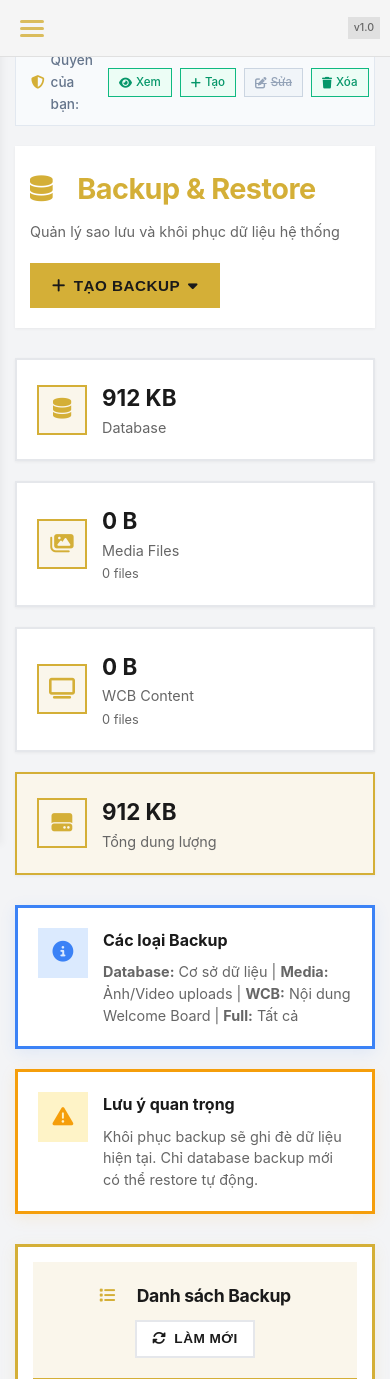
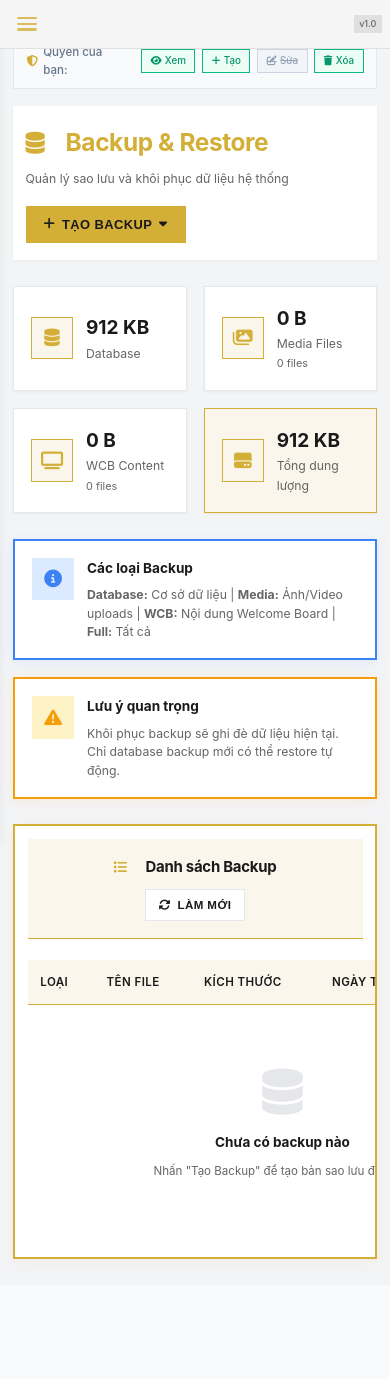
Before and after one commit to quanglong3824/wcb, a PHP site: page /quanglong3824/backup.php in a window 390 px wide. Shown: the top 1379 px of the page. After the commit the page ends 1265 px from the top, so only its background shows below. Run offline with PHP 8.4, Linux system fonts and the light colour scheme; a user stored in the database is signed in; data comes from the database, SQL or seed files in the repository; data that the repository does not hold is empty.

Commit message:
feat: set body zoom to 0.85 for mobile and small mobile screens to improve responsiveness.

```diff
--- a/assets/css/mobile-responsive.css
+++ b/assets/css/mobile-responsive.css
@@ -75,6 +75,7 @@
    RESPONSIVE - Tablet & Below (< 992px)
    ===================================================== */
 @media (max-width: 991px) {
+
     /* Show hamburger */
     .hamburger-menu {
         display: flex;
@@ -124,6 +125,12 @@
    RESPONSIVE - Mobile (< 768px)
    ===================================================== */
 @media (max-width: 767px) {
+
+    /* Set zoom for mobile */
+    body {
+        zoom: 0.85 !important;
+    }
+
     /* Top info bar */
     .top-info-bar {
         padding: 6px 0;
@@ -419,9 +426,11 @@
    RESPONSIVE - Small Mobile (< 480px)
    ===================================================== */
 @media (max-width: 479px) {
+
     /* Even smaller adjustments */
     body {
-        zoom: 1 !important; /* Remove zoom on very small screens */
+        zoom: 0.85 !important;
+        /* Slightly smaller for very small screens */
     }
 
     .top-info-bar {
@@ -494,6 +503,7 @@
    TOUCH ENHANCEMENTS
    ===================================================== */
 @media (pointer: coarse) {
+
     /* Increase touch targets */
     .nav-item {
         padding: 16px 25px;
@@ -524,11 +534,13 @@
     .form-group select,
     .form-group textarea {
         min-height: 44px;
-        font-size: 16px; /* Prevent iOS zoom */
+        font-size: 16px;
+        /* Prevent iOS zoom */
     }
 
     select {
-        font-size: 16px; /* Prevent iOS zoom */
+        font-size: 16px;
+        /* Prevent iOS zoom */
     }
 }
 
@@ -590,6 +602,7 @@
    PRINT STYLES (Optional but good practice)
    ===================================================== */
 @media print {
+
     .sidebar,
     .hamburger-menu,
     .sidebar-overlay,
```
